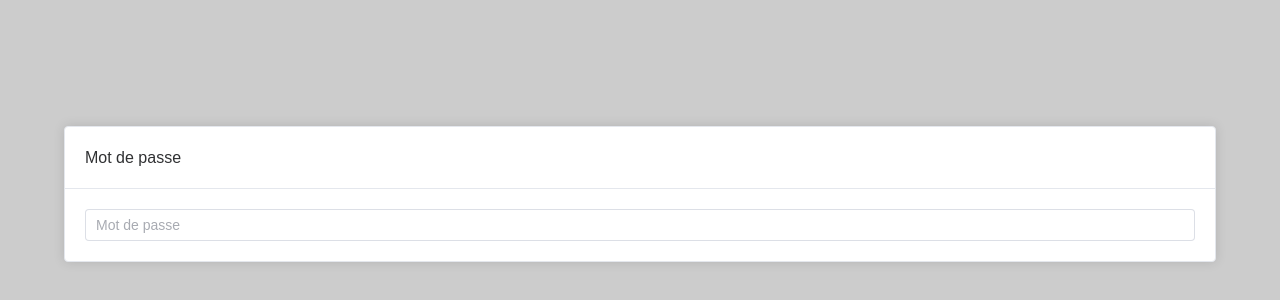
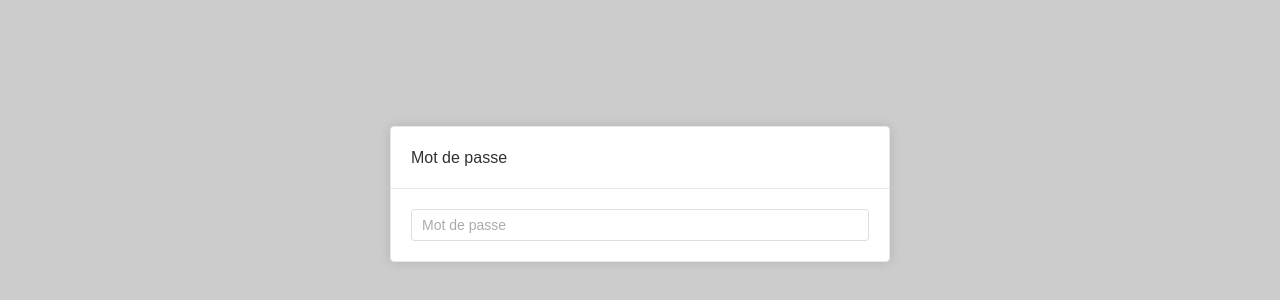
Before and after one commit to LionelNanchen/LionelNanchen.github.io, a Vue app: page / in a window 1280 px wide. Shown: the part 206-506 px from the top of the page. Built offline with nearby package versions, Linux system fonts and the light colour scheme.

Commit message:
Update password card width

```diff
--- a/src/components/common/Container.vue
+++ b/src/components/common/Container.vue
@@ -185,7 +185,8 @@ export default defineComponent({
 }
 
 .password-card {
-    min-width: 90vw;
+    width: 90vw;
+    max-width: 500px;
 }
 </style>
 
```
